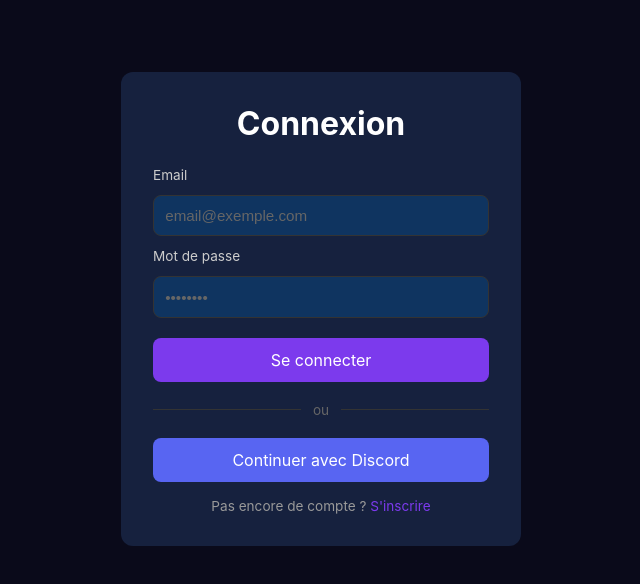
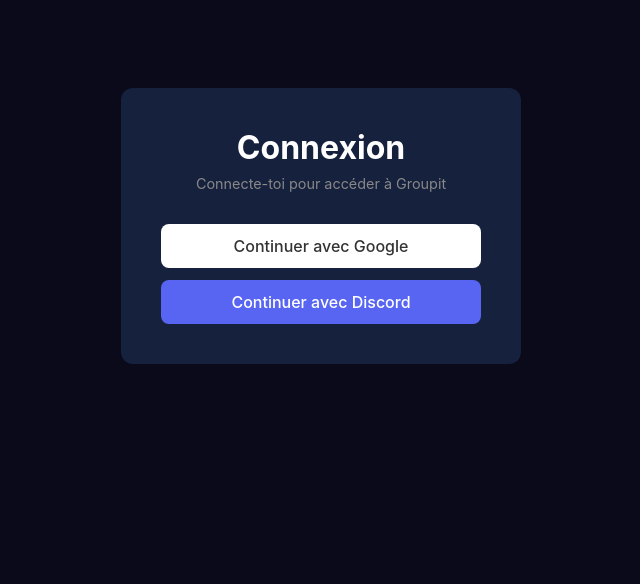
Before and after one commit to Shaxten/Wizz, an Angular app: page /login in a window 1280 px wide. Shown: the top 584 px of the page, without its empty margins (319-959 px from the left). Built offline with nearby package versions, Linux system fonts and the light colour scheme.

Commit message:
Replace email/password auth with Google + Discord OAuth

```diff
--- a/src/app/app.routes.ts
+++ b/src/app/app.routes.ts
@@ -7,11 +7,6 @@
     path: 'login',
     canActivate: [guestGuard],
     loadComponent: () => import('./features/auth/login/login.component').then(m => m.LoginComponent),
-  },
-  {
-    path: 'register',
-    canActivate: [guestGuard],
-    loadComponent: () => import('./features/auth/register/register.component').then(m => m.RegisterComponent),
   },
   {
     path: 'feed',
--- a/src/app/features/auth/login/login.component.html
+++ b/src/app/features/auth/login/login.component.html
@@ -1,29 +1,17 @@
 <div class="auth-container">
   <h1>Connexion</h1>
+  <p class="subtitle">Connecte-toi pour accéder à Groupit</p>
 
   @if (error()) {
     <div class="error-msg">{{ error() }}</div>
   }
 
-  <form (ngSubmit)="loginWithEmail()" class="auth-form">
-    <label for="email">Email</label>
-    <input id="email" type="email" [(ngModel)]="email" name="email" placeholder="email@exemple.com" required />
-
-    <label for="password">Mot de passe</label>
-    <input id="password" type="password" [(ngModel)]="password" name="password" placeholder="••••••••" required />
-
-    <button type="submit" class="btn-primary" [disabled]="loading()">
-      {{ loading() ? 'Connexion...' : 'Se connecter' }}
+  <div class="oauth-buttons">
+    <button class="btn-google" (click)="loginWithGoogle()">
+      Continuer avec Google
     </button>
-  </form>
-
-  <div class="divider"><span>ou</span></div>
-
-  <button class="btn-discord" (click)="loginWithDiscord()">
-    Continuer avec Discord
-  </button>
-
-  <p class="auth-link">
-    Pas encore de compte ? <a routerLink="/register">S'inscrire</a>
-  </p>
+    <button class="btn-discord" (click)="loginWithDiscord()">
+      Continuer avec Discord
+    </button>
+  </div>
 </div>
--- a/src/app/features/auth/login/login.component.scss
+++ b/src/app/features/auth/login/login.component.scss
@@ -1,59 +1,41 @@
 .auth-container {
   max-width: 400px;
-  margin: 3rem auto;
-  padding: 2rem;
+  margin: 4rem auto;
+  padding: 2.5rem;
   background: #16213e;
   border-radius: 12px;
+  text-align: center;
 
   h1 {
-    text-align: center;
     color: #fff;
-    margin-bottom: 1.5rem;
+    margin-bottom: 0.5rem;
+  }
+
+  .subtitle {
+    color: #888;
+    margin-bottom: 2rem;
+    font-size: 0.9rem;
   }
 }
 
-.auth-form {
+.oauth-buttons {
   display: flex;
   flex-direction: column;
   gap: 0.75rem;
-
-  label {
-    color: #ccc;
-    font-size: 0.85rem;
-  }
-
-  input {
-    padding: 0.7rem;
-    border-radius: 8px;
-    border: 1px solid #333;
-    background: #0f3460;
-    color: #fff;
-    font-size: 0.95rem;
-
-    &::placeholder {
-      color: #666;
-    }
-  }
 }
 
-.btn-primary {
-  margin-top: 0.5rem;
+.btn-google {
+  width: 100%;
   padding: 0.75rem;
-  background: #7c3aed;
-  color: #fff;
+  background: #fff;
+  color: #333;
   border: none;
   border-radius: 8px;
   font-size: 1rem;
+  font-weight: 500;
   cursor: pointer;
 
-  &:hover {
-    background: #6d28d9;
-  }
-
-  &:disabled {
-    opacity: 0.6;
-    cursor: not-allowed;
-  }
+  &:hover { background: #f0f0f0; }
 }
 
 .btn-discord {
@@ -64,30 +46,10 @@
   border: none;
   border-radius: 8px;
   font-size: 1rem;
+  font-weight: 500;
   cursor: pointer;
 
-  &:hover {
-    background: #4752c4;
-  }
-}
-
-.divider {
-  display: flex;
-  align-items: center;
-  margin: 1.25rem 0;
-  color: #666;
-
-  &::before,
-  &::after {
-    content: '';
-    flex: 1;
-    border-bottom: 1px solid #333;
-  }
-
-  span {
-    padding: 0 0.75rem;
-    font-size: 0.85rem;
-  }
+  &:hover { background: #4752c4; }
 }
 
 .error-msg {
@@ -97,21 +59,4 @@
   border-radius: 6px;
   margin-bottom: 1rem;
   font-size: 0.85rem;
-  text-align: center;
 }
-
-.auth-link {
-  text-align: center;
-  margin-top: 1rem;
-  color: #999;
-  font-size: 0.85rem;
-
-  a {
-    color: #7c3aed;
-    text-decoration: none;
-
-    &:hover {
-      text-decoration: underline;
-    }
-  }
-}
--- a/src/app/features/auth/login/login.component.ts
+++ b/src/app/features/auth/login/login.component.ts
@@ -1,36 +1,20 @@
 import { Component, signal } from '@angular/core';
-import { FormsModule } from '@angular/forms';
-import { Router, RouterLink } from '@angular/router';
 import { AuthService } from '../../../core/services/auth.service';
 
 @Component({
   selector: 'app-login',
   standalone: true,
-  imports: [FormsModule, RouterLink],
   templateUrl: './login.component.html',
   styleUrl: './login.component.scss',
 })
 export class LoginComponent {
-  email = '';
-  password = '';
   error = signal('');
-  loading = signal(false);
 
-  constructor(
-    private auth: AuthService,
-    private router: Router
-  ) {}
+  constructor(private auth: AuthService) {}
 
-  async loginWithEmail() {
-    this.loading.set(true);
-    this.error.set('');
-    const { error } = await this.auth.signInWithEmail(this.email, this.password);
-    this.loading.set(false);
-    if (error) {
-      this.error.set(error.message);
-    } else {
-      this.router.navigate(['/feed']);
-    }
+  async loginWithGoogle() {
+    const { error } = await this.auth.signInWithGoogle();
+    if (error) this.error.set(error.message);
   }
 
   async loginWithDiscord() {
--- a/src/app/features/auth/register/register.component.html
+++ /dev/null
@@ -1,38 +0,0 @@
-<div class="auth-container">
-  <h1>Inscription</h1>
-
-  @if (error()) {
-    <div class="error-msg">{{ error() }}</div>
-  }
-
-  @if (success()) {
-    <div class="success-msg">
-      Compte créé ! Vérifie ton email pour confirmer ton inscription.
-    </div>
-  } @else {
-    <form (ngSubmit)="register()" class="auth-form">
-      <label for="email">Email</label>
-      <input id="email" type="email" [(ngModel)]="email" name="email" placeholder="email@exemple.com" required />
-
-      <label for="password">Mot de passe</label>
-      <input id="password" type="password" [(ngModel)]="password" name="password" placeholder="Min. 6 caractères" required />
-
-      <label for="confirmPassword">Confirmer le mot de passe</label>
-      <input id="confirmPassword" type="password" [(ngModel)]="confirmPassword" name="confirmPassword" placeholder="••••••••" required />
-
-      <button type="submit" class="btn-primary" [disabled]="loading()">
-        {{ loading() ? 'Inscription...' : "S'inscrire" }}
-      </button>
-    </form>
-
-    <div class="divider"><span>ou</span></div>
-
-    <button class="btn-discord" (click)="registerWithDiscord()">
-      Continuer avec Discord
-    </button>
-  }
-
-  <p class="auth-link">
-    Déjà un compte ? <a routerLink="/login">Se connecter</a>
-  </p>
-</div>
--- a/src/app/features/auth/register/register.component.scss
+++ /dev/null
@@ -1,107 +0,0 @@
-.auth-container {
-  max-width: 400px;
-  margin: 3rem auto;
-  padding: 2rem;
-  background: #16213e;
-  border-radius: 12px;
-
-  h1 {
-    text-align: center;
-    color: #fff;
-    margin-bottom: 1.5rem;
-  }
-}
-
-.auth-form {
-  display: flex;
-  flex-direction: column;
-  gap: 0.75rem;
-
-  label { color: #ccc; font-size: 0.85rem; }
-
-  input {
-    padding: 0.7rem;
-    border-radius: 8px;
-    border: 1px solid #333;
-    background: #0f3460;
-    color: #fff;
-    font-size: 0.95rem;
-
-    &::placeholder { color: #666; }
-  }
-}
-
-.btn-primary {
-  margin-top: 0.5rem;
-  padding: 0.75rem;
-  background: #7c3aed;
-  color: #fff;
-  border: none;
-  border-radius: 8px;
-  font-size: 1rem;
-  cursor: pointer;
-
-  &:hover { background: #6d28d9; }
-  &:disabled { opacity: 0.6; cursor: not-allowed; }
-}
-
-.btn-discord {
-  width: 100%;
-  padding: 0.75rem;
-  background: #5865f2;
-  color: #fff;
-  border: none;
-  border-radius: 8px;
-  font-size: 1rem;
-  cursor: pointer;
-
-  &:hover { background: #4752c4; }
-}
-
-.divider {
-  display: flex;
-  align-items: center;
-  margin: 1.25rem 0;
-  color: #666;
-
-  &::before, &::after {
-    content: '';
-    flex: 1;
-    border-bottom: 1px solid #333;
-  }
-
-  span { padding: 0 0.75rem; font-size: 0.85rem; }
-}
-
-.error-msg {
-  background: #dc262622;
-  color: #f87171;
-  padding: 0.6rem;
-  border-radius: 6px;
-  margin-bottom: 1rem;
-  font-size: 0.85rem;
-  text-align: center;
-}
-
-.success-msg {
-  background: #16a34a22;
-  color: #4ade80;
-  padding: 0.75rem;
-  border-radius: 6px;
-  text-align: center;
-  font-size: 0.9rem;
-}
-
-.auth-link {
-  text-align: center;
-  margin-top: 1rem;
-  color: #999;
-  font-size: 0.85rem;
-
-  a {
-    color: #7c3aed;
-    text-decoration: none;
-
-    &:hover { text-decoration: underline; }
-  }
-}
--- a/src/app/features/auth/register/register.component.ts
+++ /dev/null
@@ -1,52 +0,0 @@
-import { Component, signal } from '@angular/core';
-import { FormsModule } from '@angular/forms';
-import { Router, RouterLink } from '@angular/router';
-import { AuthService } from '../../../core/services/auth.service';
-
-@Component({
-  selector: 'app-register',
-  standalone: true,
-  imports: [FormsModule, RouterLink],
-  templateUrl: './register.component.html',
-  styleUrl: './register.component.scss',
-})
-export class RegisterComponent {
-  email = '';
-  password = '';
-  confirmPassword = '';
-  error = signal('');
-  loading = signal(false);
-  success = signal(false);
-
-  constructor(
-    private auth: AuthService,
-    private router: Router
-  ) {}
-
-  async register() {
-    this.error.set('');
-    if (this.password !== this.confirmPassword) {
-      this.error.set('Les mots de passe ne correspondent pas.');
-      return;
-    }
-    if (this.password.length < 6) {
-      this.error.set('Le mot de passe doit contenir au moins 6 caractères.');
-      return;
-    }
-
-    this.loading.set(true);
-    const { error } = await this.auth.signUpWithEmail(this.email, this.password);
-    this.loading.set(false);
-
-    if (error) {
-      this.error.set(error.message);
-    } else {
-      this.success.set(true);
-    }
-  }
-
-  async registerWithDiscord() {
-    const { error } = await this.auth.signInWithDiscord();
-    if (error) this.error.set(error.message);
-  }
-}
--- a/src/app/features/profile/profile-edit/profile-edit.component.html
+++ b/src/app/features/profile/profile-edit/profile-edit.component.html
@@ -34,23 +34,5 @@
         {{ saving() ? 'Sauvegarde...' : 'Sauvegarder' }}
       </button>
     </form>
-
-    <!-- Password (email users only) -->
-    @if (isEmailUser()) {
-      <div class="password-section">
-        <h2>Changer le mot de passe</h2>
-        <form (ngSubmit)="changePassword()" class="edit-form">
-          <label for="newPassword">Nouveau mot de passe</label>
-          <input id="newPassword" type="password" [(ngModel)]="newPassword" name="newPassword" placeholder="Min. 6 caractères" />
-
-          <label for="confirmPassword">Confirmer</label>
-          <input id="confirmPassword" type="password" [(ngModel)]="confirmPassword" name="confirmPassword" placeholder="••••••••" />
-
-          <button type="submit" class="btn-primary" [disabled]="saving()">
-            Changer le mot de passe
-          </button>
-        </form>
-      </div>
-    }
   </div>
 }
--- a/src/app/features/profile/profile-edit/profile-edit.component.ts
+++ b/src/app/features/profile/profile-edit/profile-edit.component.ts
@@ -13,13 +13,10 @@
 export class ProfileEditComponent implements OnInit {
   profile = signal<Profile | null>(null);
   username = '';
-  newPassword = '';
-  confirmPassword = '';
   loading = signal(true);
   saving = signal(false);
   message = signal('');
   error = signal('');
-  isEmailUser = signal(false);
 
   constructor(
     private profileService: ProfileService,
@@ -27,9 +24,6 @@
   ) {}
 
   async ngOnInit() {
-    const user = this.auth.user();
-    this.isEmailUser.set(user?.app_metadata?.['provider'] === 'email');
-
     const { data } = await this.profileService.getMyProfile();
     if (data) {
       this.profile.set(data);
@@ -53,32 +47,6 @@
     }
   }
 
-  async changePassword() {
-    this.error.set('');
-    this.message.set('');
-
-    if (this.newPassword !== this.confirmPassword) {
-      this.error.set('Les mots de passe ne correspondent pas.');
-      return;
-    }
-    if (this.newPassword.length < 6) {
-      this.error.set('Le mot de passe doit contenir au moins 6 caractères.');
-      return;
-    }
-
-    this.saving.set(true);
-    const { error } = await this.auth.updatePassword(this.newPassword);
-    this.saving.set(false);
-
-    if (error) {
-      this.error.set(error.message);
-    } else {
-      this.message.set('Mot de passe mis à jour !');
-      this.newPassword = '';
-      this.confirmPassword = '';
-    }
-  }
-
   async onAvatarSelected(event: Event) {
     const file = (event.target as HTMLInputElement).files?.[0];
     if (!file) return;
```
Also changed, not shown: src/app/core/services/auth.service.ts (+5 -10 lines).
